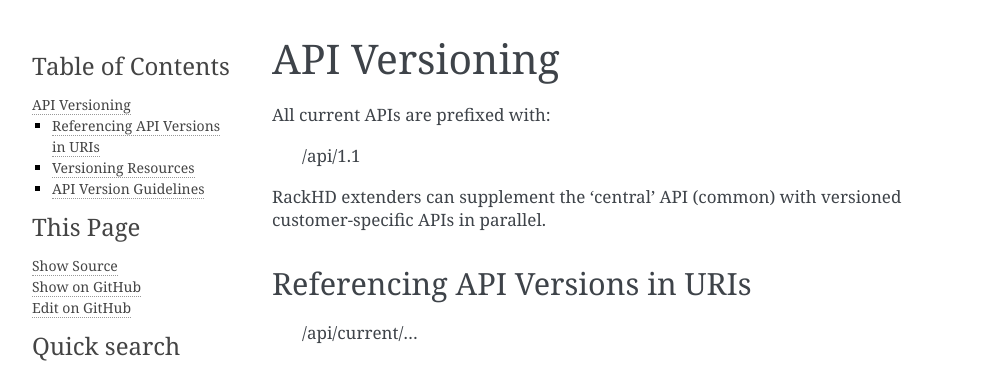
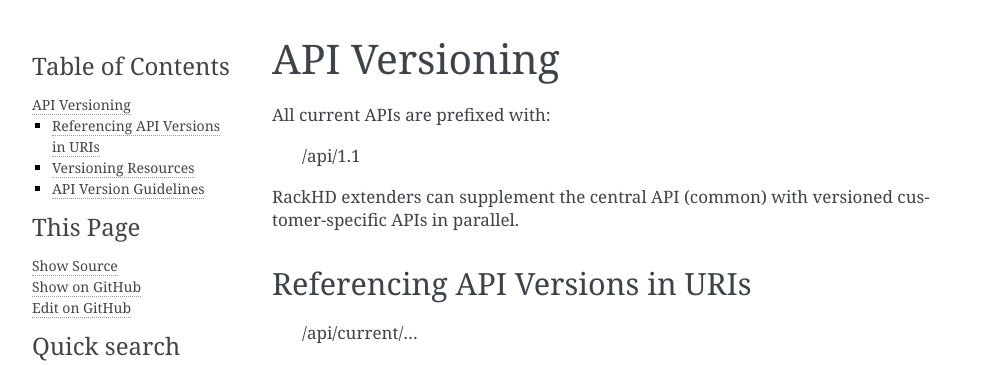
Before and after one commit to RackHD/docs, a Sphinx documentation site: the page built from docs/monorail/api_versioning.rst, in a window 1280 px wide. Shown: the top 365 px of the page, without its empty margins (148-1141 px from the left). Built offline with Sphinx 7.4.7, drawn with Linux system fonts in a browser that asks for light colours.

```diff
--- a/docs/monorail/api_versioning.rst
+++ b/docs/monorail/api_versioning.rst
@@ -5,7 +5,7 @@
 
     /api/1.1
 
-RackHD extenders can supplement the 'central' API (common) with versioned customer-specific APIs in parallel.
+RackHD extenders can supplement the central API (common) with versioned customer-specific APIs in parallel.
 
 Referencing API Versions in URIs
 --------------------------------
```
